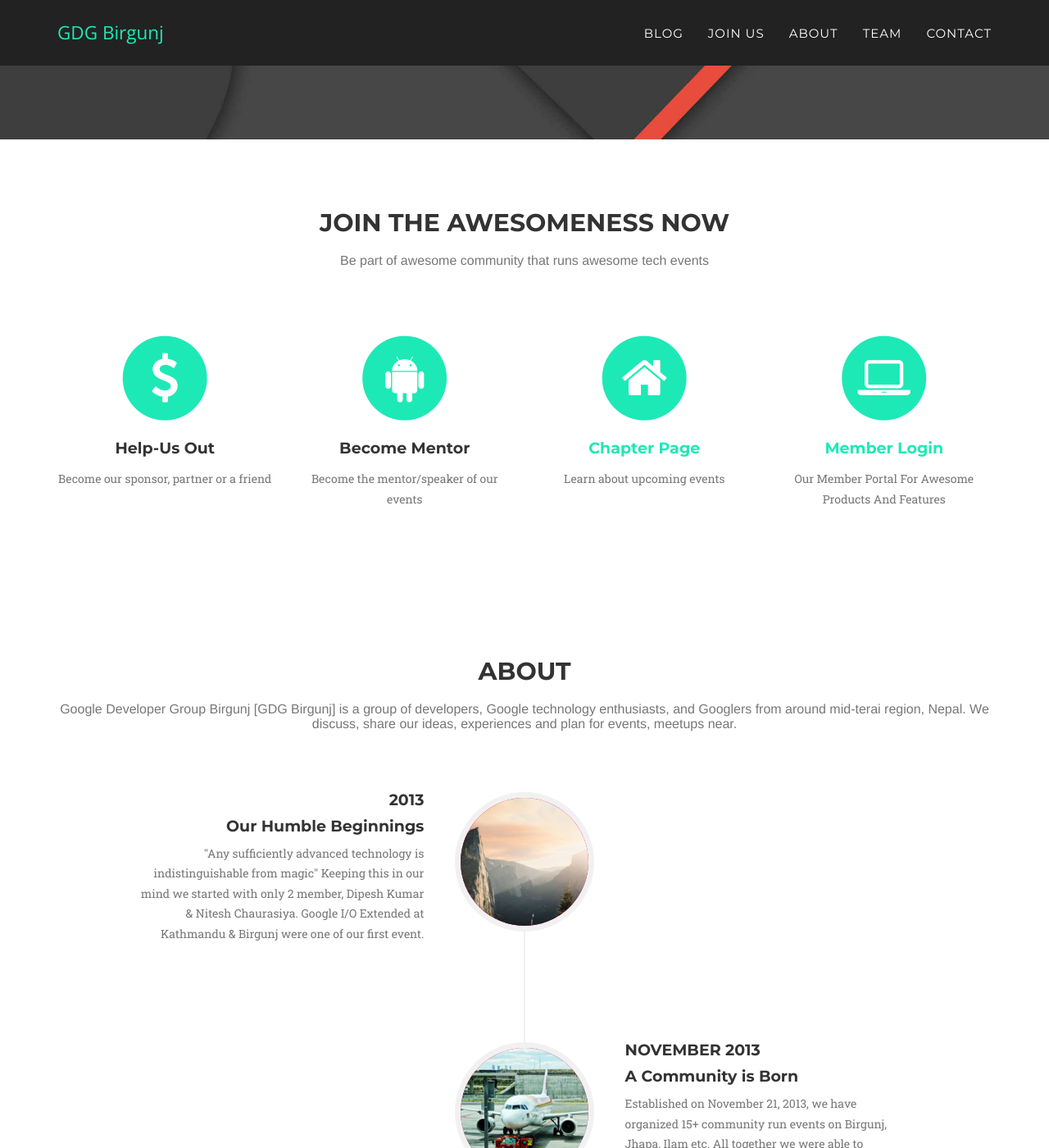
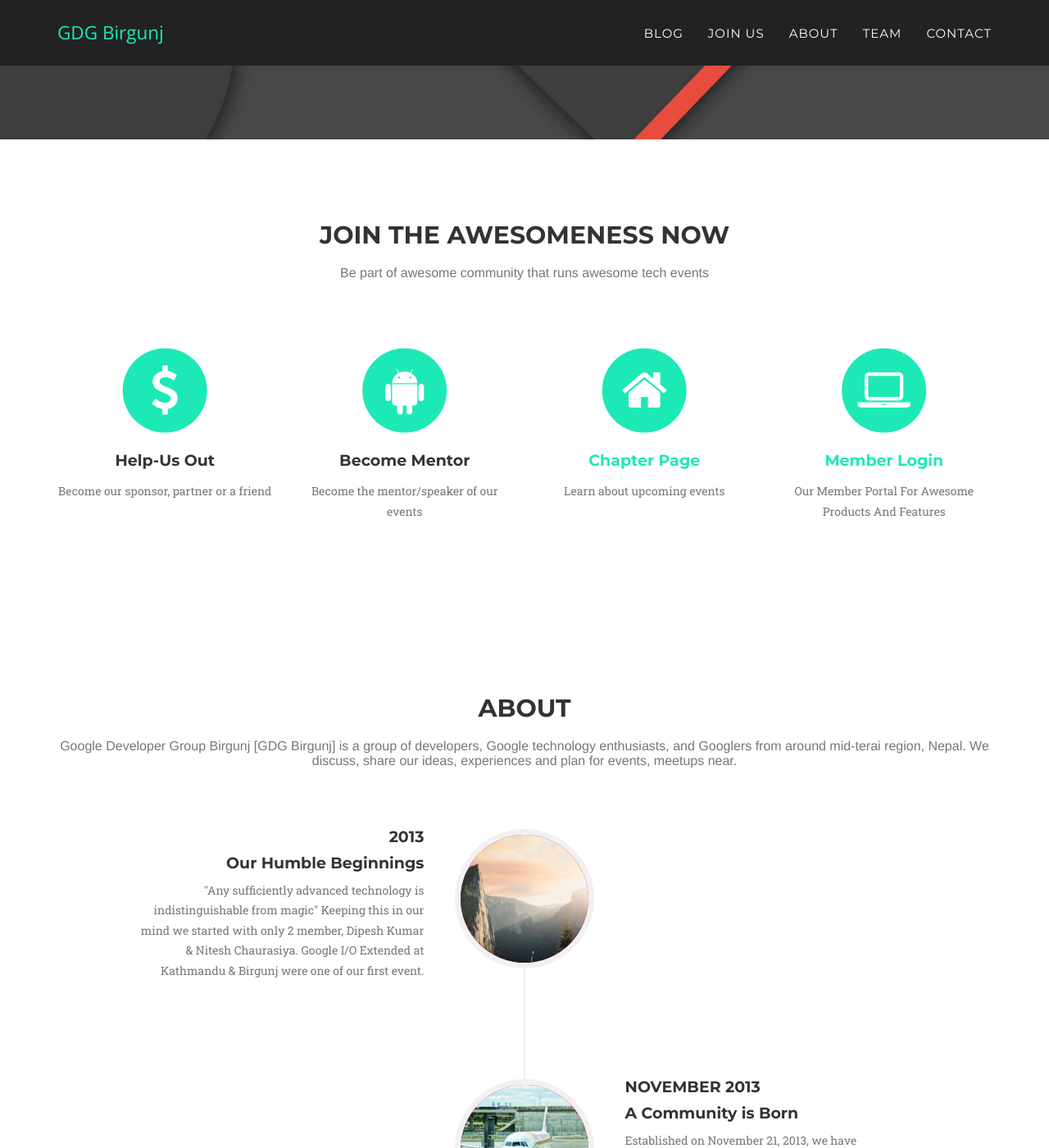
Before and after one commit to gdgbirgunj/gdgbirgunj.org, a Jekyll site: the page built from index.html, in a window 1280 px wide and 1400 px high, scrolled down 560 px. Shown: the whole window at 82% size. Built offline with Jekyll 4.4.1, drawn with Linux system fonts in a browser that asks for light colours; some web fonts are replaced.

```diff
--- a/_includes/css/agency.css
+++ b/_includes/css/agency.css
@@ -343,7 +343,7 @@
 
 @media(min-width:650px) {
     section {
-        padding: 85px 0;
+        padding: 100px 0;
     }
 }
 
```
